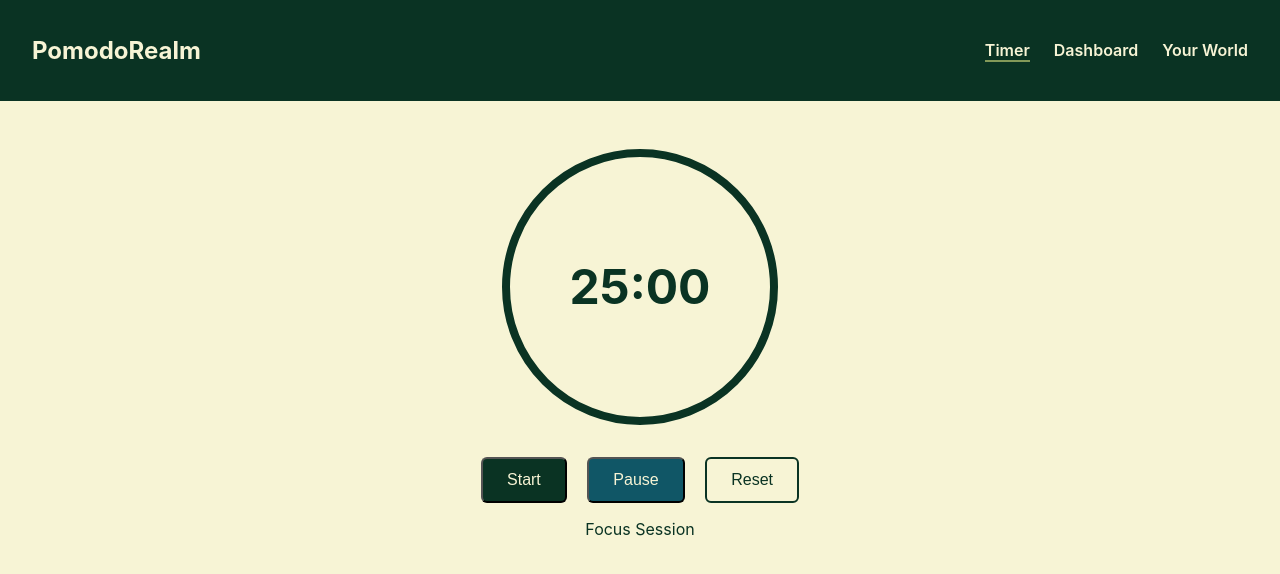
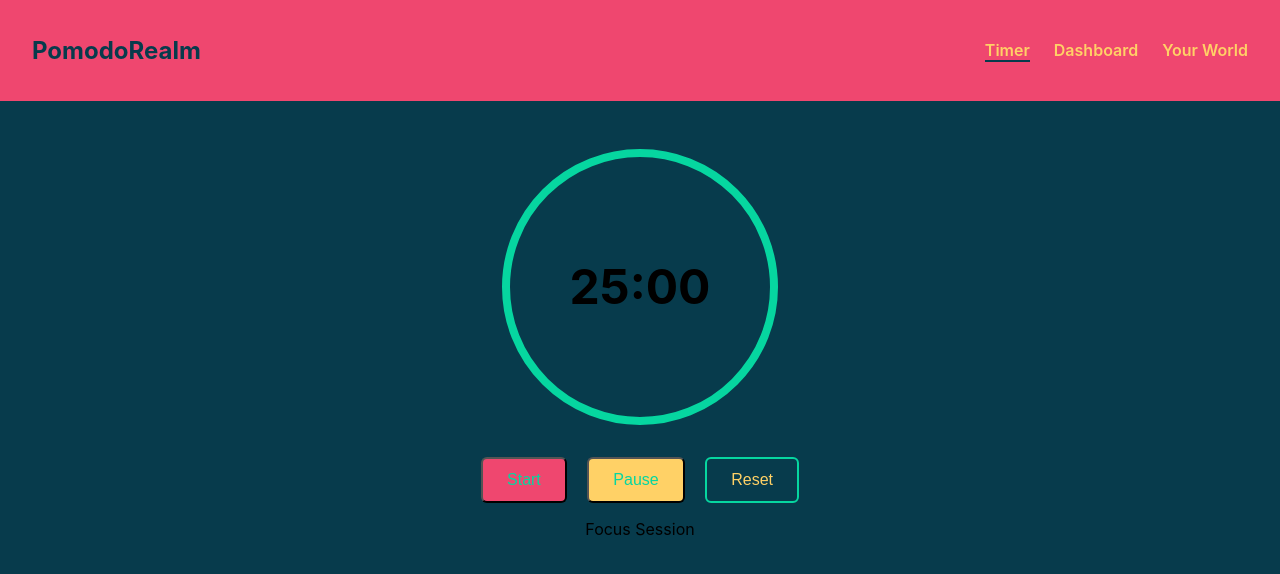
Before and after one commit to exa238/pomodoro-timer, a plain HTML site: page frontend/index.html in a window 1280 px wide. Drawn offline with Linux system fonts and the light colour scheme.

Commit message:
updated ui

```diff
--- a/frontend/styles/main.css
+++ b/frontend/styles/main.css
@@ -1,22 +1,22 @@
 :root {
-  --deep-green: #0A3323;
-  --sage: #839958;
-  --cream: #F7F4D5;
-  --rose: #D3968C;
-  --teal: #105666;
+  --bubblegum-pink: #ef476f;
+  --royal-gold: #ffd166;
+  --Emerald: #06d6a0;
+  --ocean-blue: #118ab2;
+  --dark-teal: #073b4c;
 }
 
 body {
   margin: 0;
-  background: var(--cream);
+  background: var(--dark-teal);
   font-family: 'Inter', sans-serif;
   color: var(--deep-green);
 }
 
 /* NAVIGATION */
 nav {
-  background: var(--deep-green);
-  color: var(--cream);
+  background: var(--bubblegum-pink);
+  color: var(--dark-teal);
   padding: 1rem 2rem;
   display: flex;
   justify-content: space-between;
@@ -30,13 +30,13 @@ nav ul {
 }
 
 nav a {
-  color: var(--cream);
+  color: var(--royal-gold);
   text-decoration: none;
   font-weight: 600;
 }
 
 nav a.active {
-  border-bottom: 2px solid var(--sage);
+  border-bottom: 2px solid var(--dark-teal);
 }
 
 /* TIMER */
@@ -49,12 +49,12 @@ nav a.active {
   width: 260px;
   height: 260px;
   border-radius: 50%;
-  border: 8px solid var(--deep-green);
+  border: 8px solid var(--Emerald);
   display: flex;
   justify-content: center;
   align-items: center;
   margin: auto;
-  background: var(--cream);
+  background: var(--dark-teal);
 }
 
 #time-display {
@@ -75,19 +75,19 @@ nav a.active {
 }
 
 .start {
-  background: var(--deep-green);
-  color: var(--cream);
+  background: var(--bubblegum-pink);
+  color: var(--Emerald);
 }
 
 .pause {
-  background: var(--teal);
-  color: var(--cream);
+  background: var(--royal-gold);
+  color: var(--Emerald);
 }
 
 .reset {
   background: transparent;
-  border: 2px solid var(--deep-green);
-  color: var(--deep-green);
+  border: 2px solid var(--Emerald);
+  color: var(--royal-gold);
 }
 
 /* DASHBOARD */
```
